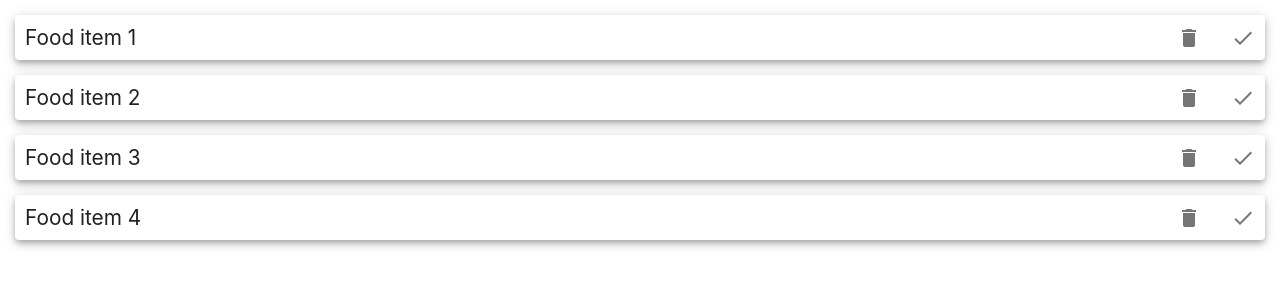
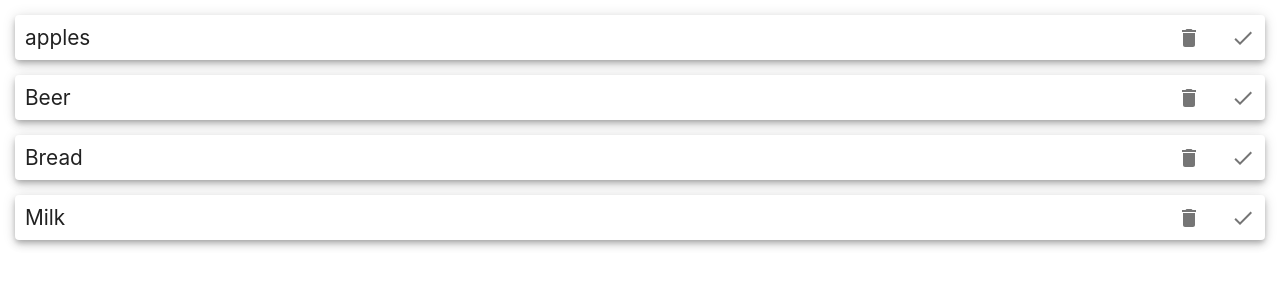
Before and after one commit to jaygarza1982/open-grocery, a React (Create React App) app in the folder web/: page /list in a window 1280 px wide. Shown: the top 300 px of the page. Built offline with nearby package versions, Linux system fonts and the light colour scheme; the HTML template or start-up script is replaced by a standard one.

Commit message:
Check item mock with colored bg, sorting items alphabetically

```diff
--- a/web/src/components/GroceryItem.jsx
+++ b/web/src/components/GroceryItem.jsx
@@ -9,7 +9,16 @@ const GroceryItem = ({ item }) => {
     const [listItems, setListItems] = useRecoilState(listItemsAtom);
 
     const checkItem = async () => {
+        // Return list with opposite check on item
+        const newItems = listItems.map(i => {
+            if (i.item_id === item.item_id) {
+                return {...i, checked: !item.checked }
+            }
 
+            return i;
+        });
+
+        setListItems(newItems);
     }
 
     const editItem = async () => {
@@ -17,7 +26,7 @@ const GroceryItem = ({ item }) => {
     }
 
     const deleteItem = async () => {
-        const newItems = listItems.filter(i => i.item_id != item.item_id);
+        const newItems = listItems.filter(i => i.item_id !== item.item_id);
         setListItems(newItems);
     }
 
--- a/web/src/components/GroceryList.jsx
+++ b/web/src/components/GroceryList.jsx
@@ -10,10 +10,10 @@ const GroceryList = () => {
 
     const loadGroceryItems = async () => {
         setListItems([
-            { item: 'Food item 1', item_id: 1 },
-            { item: 'Food item 2', item_id: 2 },
-            { item: 'Food item 3', item_id: 3 },
-            { item: 'Food item 4', item_id: 4 },
+            { item: 'Beer', checked: false, item_id: 1 },
+            { item: 'Milk', checked: false, item_id: 4 },
+            { item: 'apples', checked: false, item_id: 3 },
+            { item: 'Bread', checked: false, item_id: 2 },
         ])
     }
 
@@ -21,13 +21,25 @@ const GroceryList = () => {
         loadGroceryItems();
     }, []);
 
+    const stringCompare = (a, b) => {
+        if (a?.item?.toLowerCase() < b?.item?.toLowerCase()) return -1;
+        if (a?.item?.toLowerCase() > b?.item?.toLowerCase()) return 1;
+        return 0;
+    }
+
     return (
         <div className="grocery-list">
             {
-                listItems?.map(listItem => (
-                    <Paper elevation={5}>
+                // Do not mutate state directly
+                JSON.parse(JSON.stringify(listItems))
+                ?.sort(stringCompare)
+                ?.map(listItem => (
+                    <Paper
+                        key={`grocery-item-${listItem?.item_id}`}
+                        className={listItem?.checked ? 'item-checked' : 'item-unchecked'}
+                        elevation={5}
+                    >
                         <GroceryItem
-                            key={`item-${listItem?.item_id}`}
                             item={listItem}
                         />
                     </Paper>
--- a/web/src/index.css
+++ b/web/src/index.css
@@ -34,6 +34,14 @@ code {
   gap: 30px;
 }
 
+.item-checked {
+  background-color: #B4F8C8 !important;
+}
+
+.item-unchecked {
+  /* background-color: #A0E7E5 !important; */
+}
+
 /* Force no padding on MUI buttons */
 .MuiButtonBase-root {
   padding: 0 !important;
```
